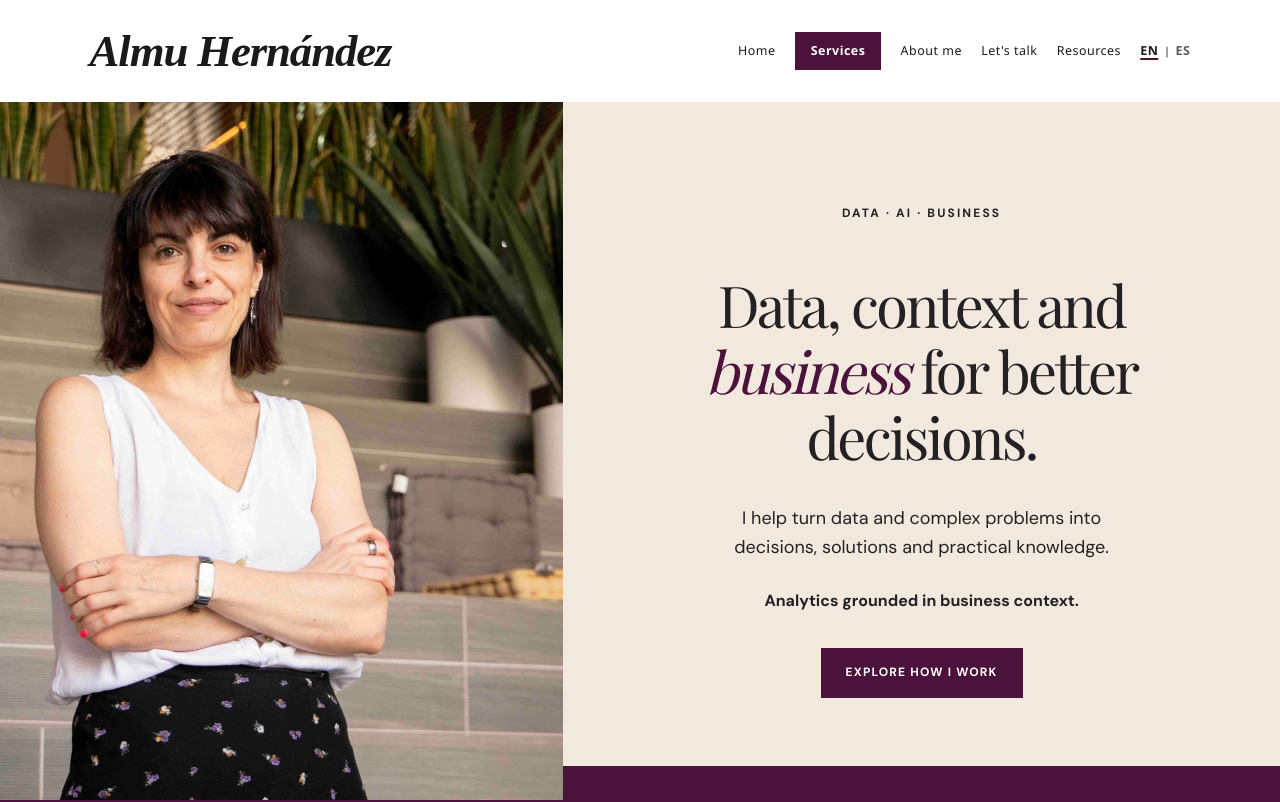
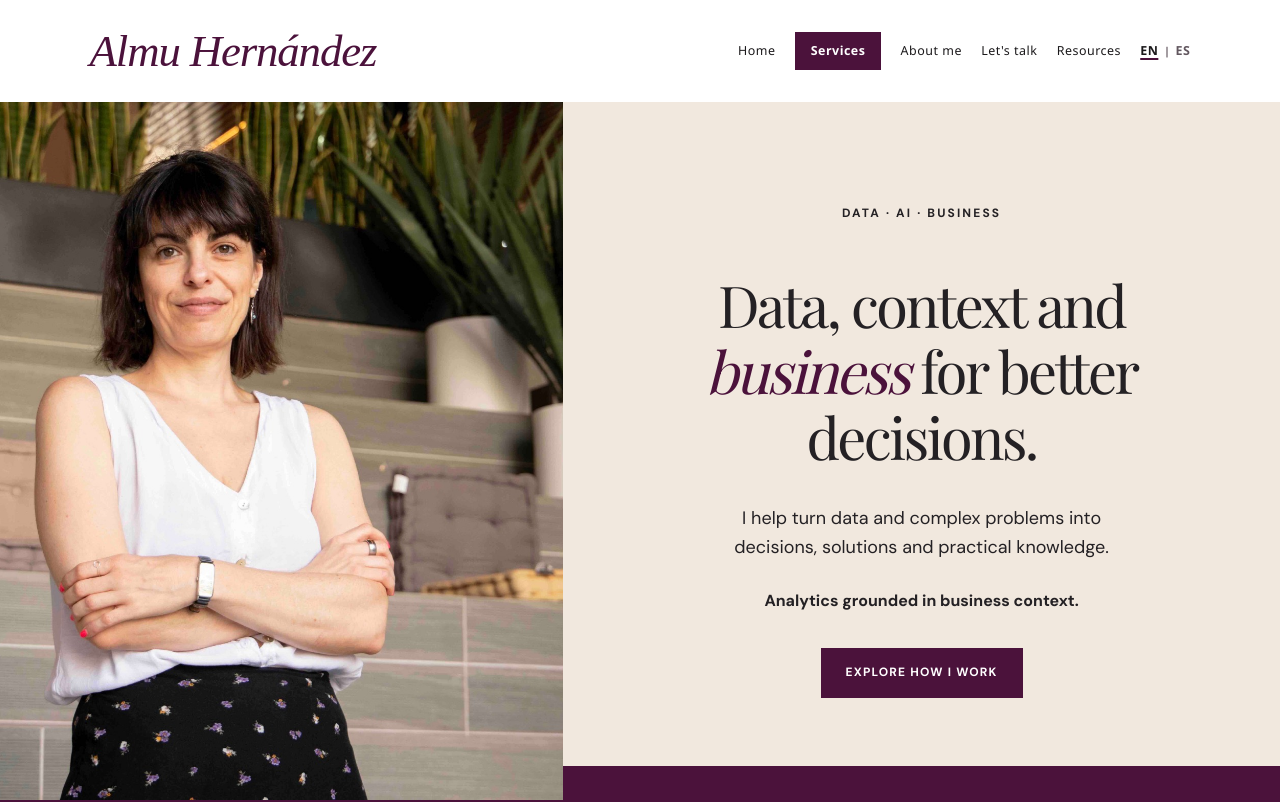
Before and after one commit to almuhernandez/almuhernandez.github.io, an Astro site: page / in a window 1280 px wide. Shown: the top 802 px of the page. Built offline with nearby package versions, Linux system fonts and the light colour scheme; Astro itself is replaced by a stand-in of ours; a web font is replaced by a local one.

Commit message:
Match approved preview handwritten wordmark with lighter aubergine lettering

```diff
--- a/src/styles/global.css
+++ b/src/styles/global.css
@@ -824,6 +824,6 @@ body:has(.almu-landing) .site-header .brand{background:transparent;border:0;box-
 /* Approved home: handwritten wordmark and continuous cream contact/footer */
 @import url('https://fonts.googleapis.com/css2?family=Caveat:wght@500;600;700&display=swap');
 body:has(.almu-landing){background:#f1e8de}
-body:has(.almu-landing) .site-header .brand{font-family:'Caveat','Brush Script MT',cursive;font-style:italic;font-size:clamp(38px,3.5vw,57px);font-weight:600;letter-spacing:-.025em;line-height:1}
+body:has(.almu-landing) .site-header .brand{font-family:'Caveat','Brush Script MT',cursive;font-style:italic;font-size:clamp(38px,3.5vw,57px);font-weight:500;letter-spacing:-.025em;line-height:1;color:#4b123b}
 body:has(.almu-landing) footer{background:#f1e8de;margin-top:0;width:100%;padding:1.5rem clamp(24px,7vw,110px);box-sizing:border-box}
 @media(max-width:46rem){body:has(.almu-landing) .site-header .brand{font-size:43px}}
```
